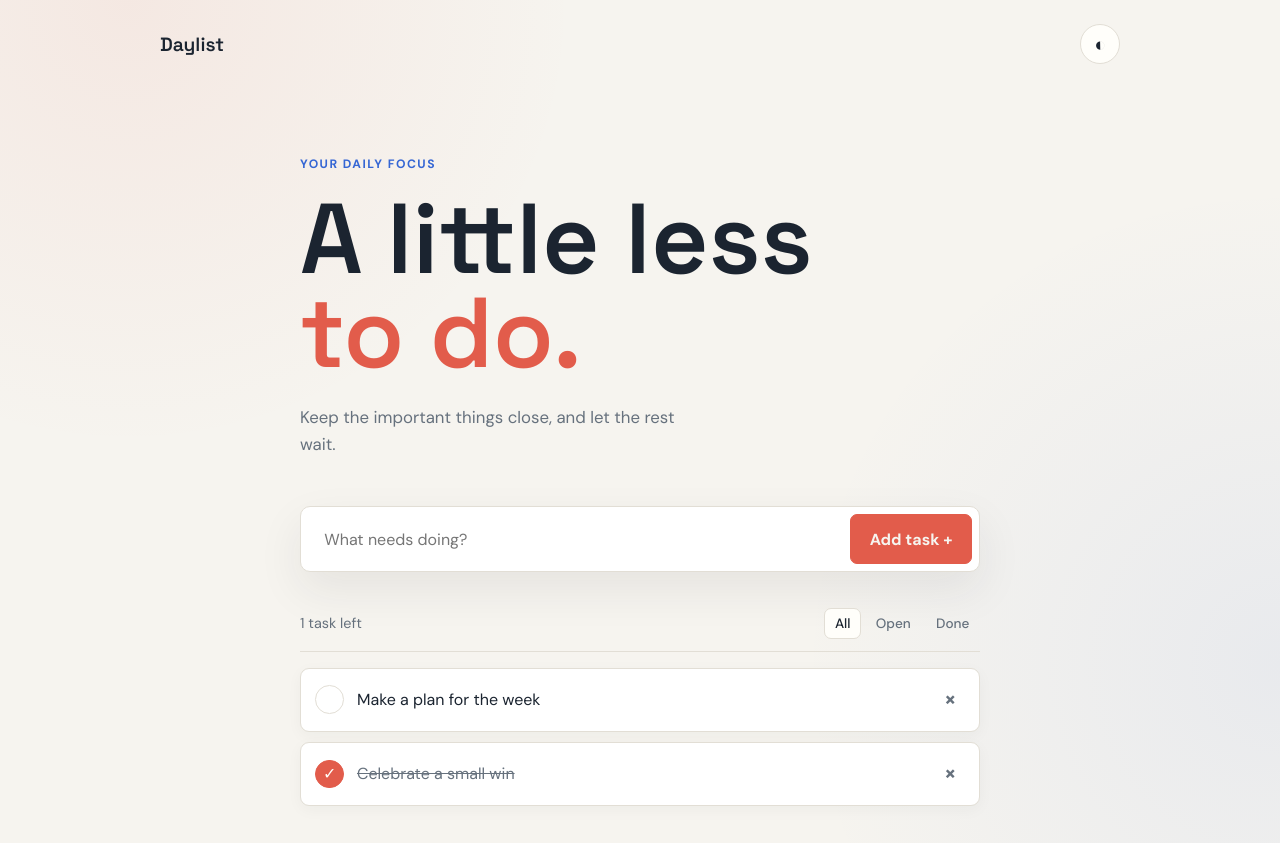
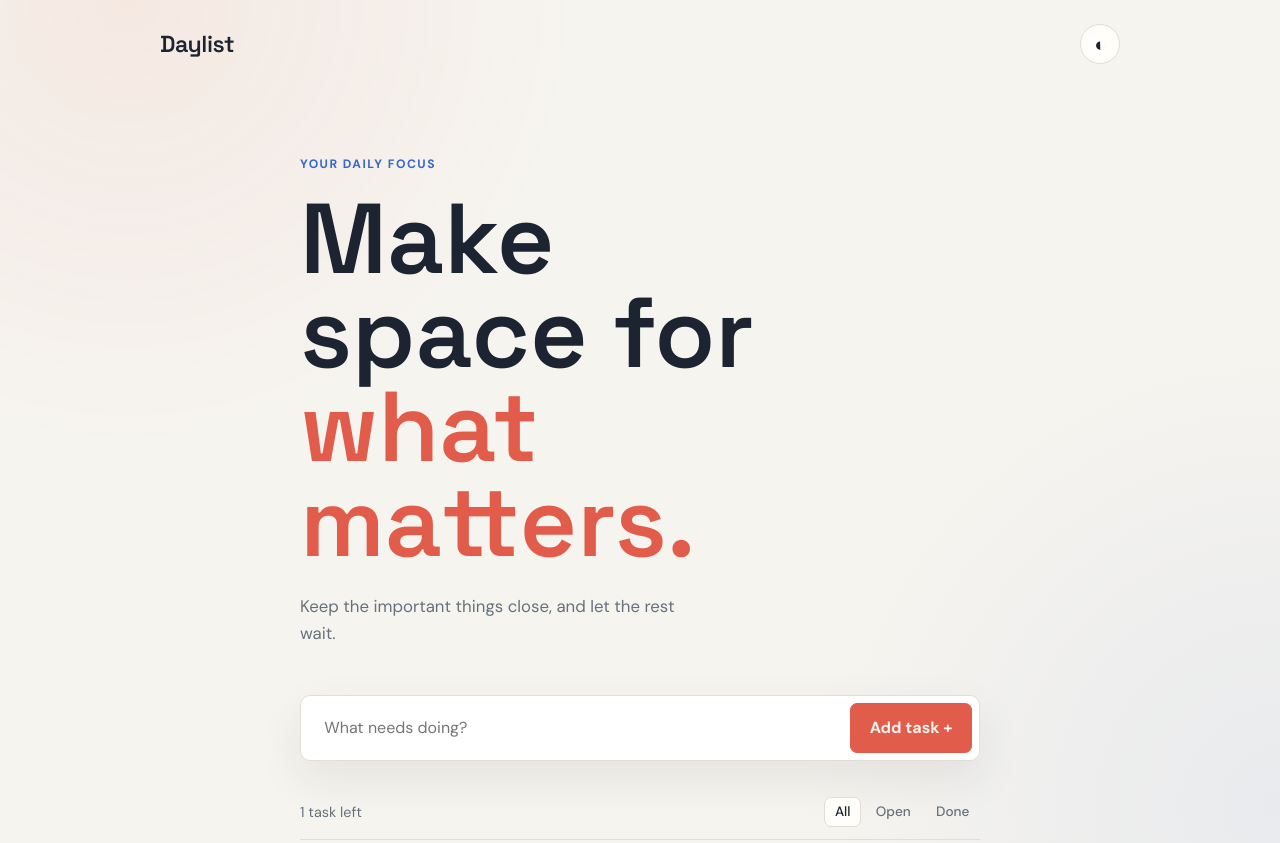
Before and after one commit to shakeelrehmancses/my-static-site, a website built with Vite: page index.html in a window 1280 px wide. Shown: the top 843 px of the page. Built offline with nearby package versions, Linux system fonts and the light colour scheme.

Commit message:
Update todo app branding and theme contrast

```diff
--- a/src/main.ts
+++ b/src/main.ts
@@ -47,7 +47,7 @@ app.innerHTML = `
     <section class="todo-section" aria-labelledby="todo-title">
       <div class="intro">
         <p class="eyebrow">Your daily focus</p>
-        <h1 id="todo-title">A little less<br><em>to do.</em></h1>
+        <h1 id="todo-title">Make space for<br><em>what matters.</em></h1>
         <p class="subtitle">Keep the important things close, and let the rest wait.</p>
       </div>
       <form class="todo-form" id="todo-form">
--- a/src/style.css
+++ b/src/style.css
@@ -62,8 +62,9 @@ main {
 .brand {
   color: var(--text);
   font-family: 'Space Grotesk', sans-serif;
-  font-size: 1.2rem;
+  font-size: 1.45rem;
   font-weight: 600;
+  letter-spacing: -0.02em;
   text-decoration: none;
 }
 
@@ -104,6 +105,7 @@ main {
 
 h1 {
   margin: 0;
+  color: var(--text);
   font-family: 'Space Grotesk', sans-serif;
   font-size: clamp(3.25rem, 8vw, 6.2rem);
   line-height: 0.95;
@@ -111,6 +113,9 @@ h1 {
 }
 
 h1 em { color: var(--accent); font-style: normal; }
+
+body.dark-mode h1 { color: #ffffff; }
+body.dark-mode h1 em { color: #ff9a87; }
 
 .subtitle {
   max-width: 400px;
```
